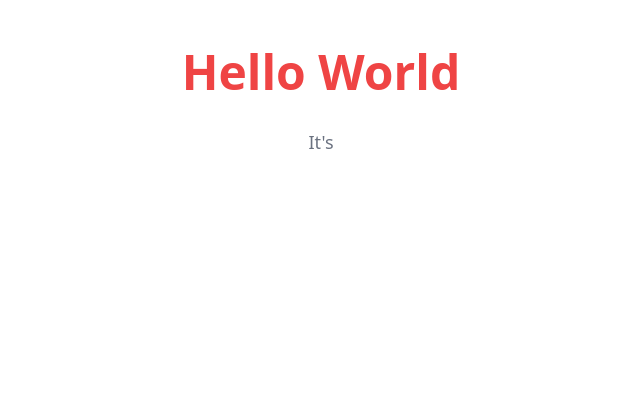
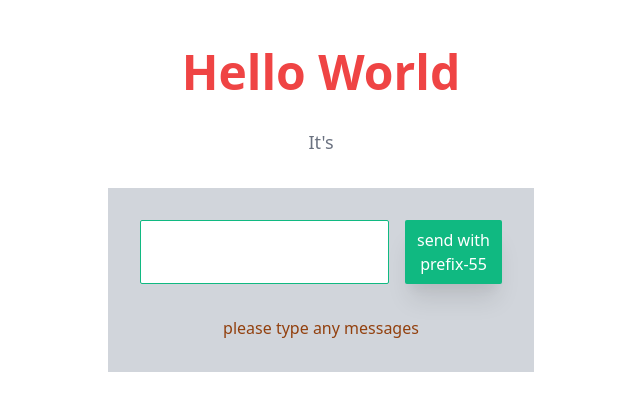
Before and after one commit to prettydev/socket.io-client, a React (Create React App) app: page / in a window 1280 px wide. Shown: the top 410 px of the page, without its empty margins (319-959 px from the left). Built offline with nearby package versions, Linux system fonts and the light colour scheme; no server answers.

Commit message:
add msg functions

```diff
--- a/src/App.tsx
+++ b/src/App.tsx
@@ -14,12 +14,41 @@ const socket = socketIOClient(`${process.env.REACT_APP_SOCKETIO_ENDPOINT}`,
   }
 );
 
+const initial_logs = [
+  "please type any messages"
+]
+
 function App() {
   const [response, setResponse] = useState<Date>();
+
+  const [prefix, setPrefix] = useState<number>(55);
+  const [msg, setMsg] = useState<string>('');
+  const [logs, setLogs] = useState<string[]>(initial_logs);
+
+  const onKeyDown = (e: any) => {
+    if (e.keyCode !== 13) {
+      return;
+    }
+    sendMsg()
+  }
+
+  const onChange = (e: any) => {
+    setMsg(e.target.value)
+  }
+
+  const sendMsg = () => {
+    socket.emit("msg", { prefix, msg });
+    setPrefix(Math.round(Math.random() * 100));
+    setMsg('');
+  }
 
   useEffect(() => {
     socket.on("ServerTime", (data: Date) => {
       setResponse(data);
+    });
+    socket.on("msg", (data: string) => {
+      logs.unshift(data);
+      setLogs(logs);
     });
   }, []);
 
@@ -29,6 +58,17 @@ function App() {
       <p className="text-lg text-gray-500">
         It's {response}
       </p>
+      <div className="flex flex-col gap-8 px-8 py-8 bg-gray-300 mx-auto">
+        <div className="flex flex-row gap-4 justify-center">
+          <input className="border border-green-500 w-64 rounded-sm px-2" value={msg} onKeyDown={onKeyDown} onChange={onChange}></input>
+          <button className="bg-green-500 p-2 rounded-sm shadow-xl text-white" onClick={sendMsg}>send with prefix-{prefix}</button>
+        </div>
+        <div className="text-yellow-800">
+          {
+            logs.map((log, i) => <div className="">{log}</div>)
+          }
+        </div>
+      </div>
     </div>
   );
 }
```
Also changed, not shown: 2 other files (tests, documents, lock files or other folders).
